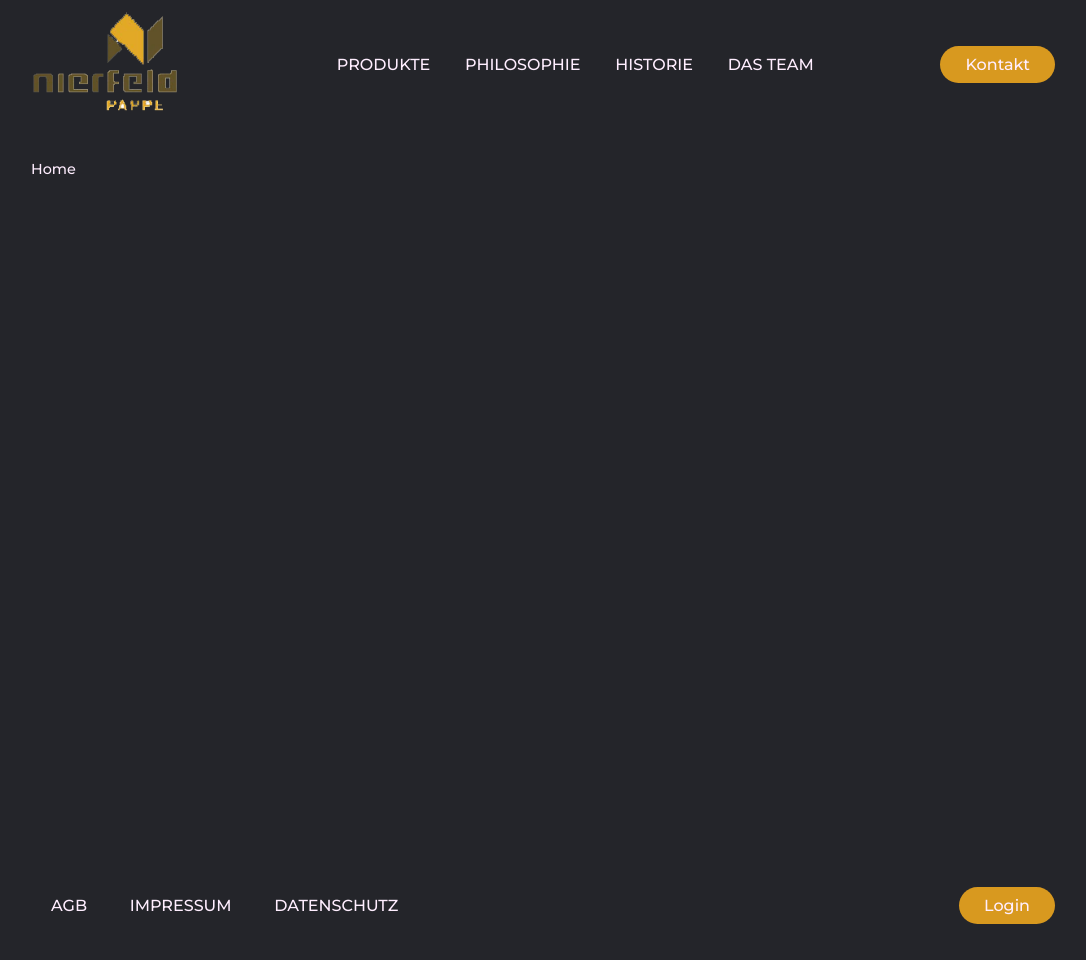
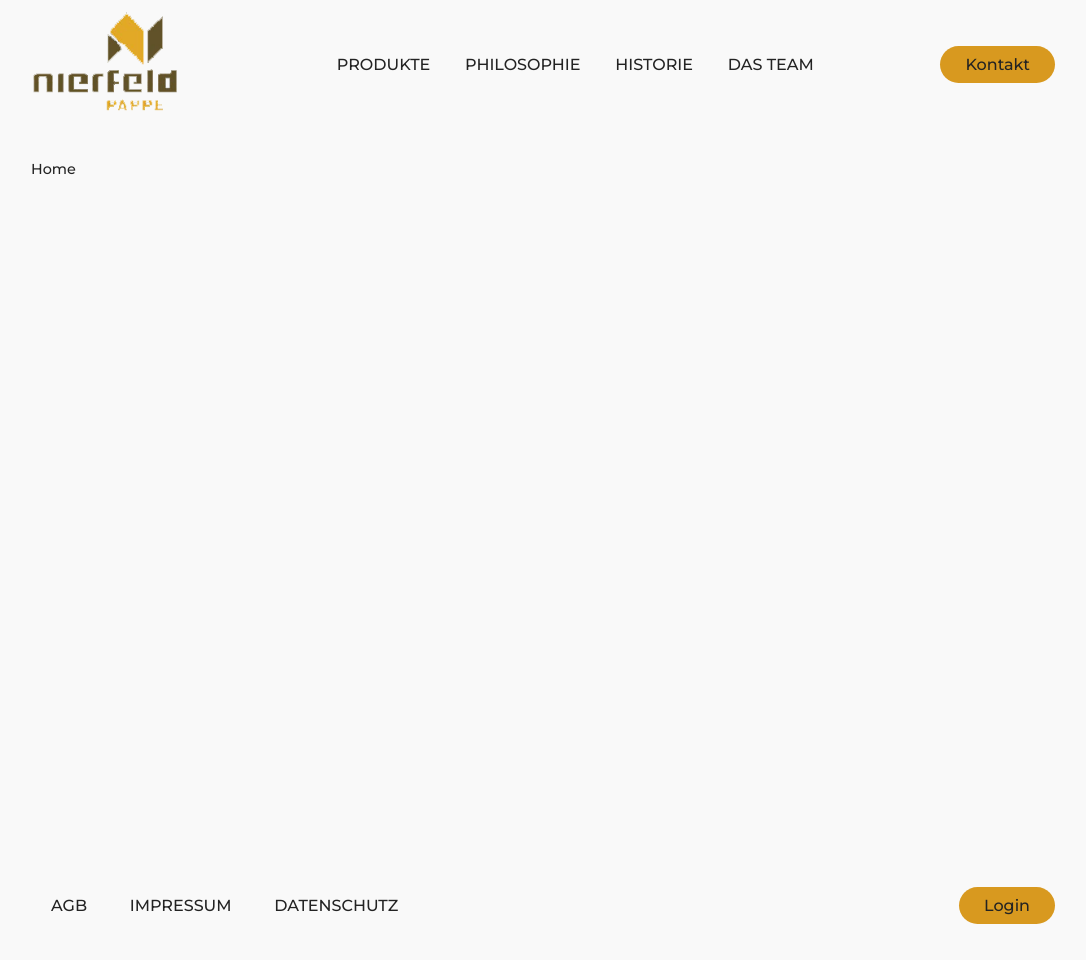
Before and after one commit to BukkitGerman/ITA-F_Pappen_Fabrik_Nierfeld, a PHP site: page / in a window 1280 px wide. Shown: the whole page, without its empty margins (97-1183 px from the left). Run offline with PHP 8.4, Linux system fonts and the light colour scheme; style sheets or scripts are compiled from the project's sources.

Commit message:
Add color-scheme detection, to change in responsibility, the website color-scheme

```diff
--- a/css/navbar.css
+++ b/css/navbar.css
@@ -3,16 +3,31 @@
   box-sizing: border-box;
   margin: 0;
   padding: 0;
-  background-color: #24252A; }
+  /* Light mode */
+  /* Dark mode */ }
+  @media (prefers-color-scheme: light) {
+    * {
+      background-color: #f9f9f9; } }
+  @media (prefers-color-scheme: dark) {
+    * {
+      background-color: #24252A; } }
 
 @media (min-width: 992px) {
   li, a, button {
     font-family: "Montserrat", sans-serif;
     font-weight: 500;
     font-size: 16px;
-    color: #ffeeff;
-    text-decoration: none; }
+    /* Light mode */
+    /* Dark mode */
+    text-decoration: none; } }
+  @media (min-width: 992px) and (prefers-color-scheme: light) {
+    li, a, button {
+      color: #232323; } }
+  @media (min-width: 992px) and (prefers-color-scheme: dark) {
+    li, a, button {
+      color: #e6e6e6; } }
 
+@media (min-width: 992px) {
   header {
     position: fixed;
     display: flex;
--- a/css/navbar.sass
+++ b/css/navbar.sass
@@ -4,14 +4,26 @@
 	box-sizing: border-box
 	margin: 0
 	padding: 0
-	background-color: #24252A
+	/* Light mode */
+	@media (prefers-color-scheme: light)
+		background-color: #f9f9f9
+	/* Dark mode */
+	@media (prefers-color-scheme: dark)
+		background-color: #24252A
+
+
 $breakpoint: 992px
 @media (min-width: $breakpoint)
 	li, a, button
 		font-family: 'Montserrat', sans-serif
 		font-weight: 500
 		font-size: 16px
-		color: #ffeeff
+		/* Light mode */
+		@media (prefers-color-scheme: light)
+			color: #232323
+		/* Dark mode */
+		@media (prefers-color-scheme: dark)
+			color: #e6e6e6
 		text-decoration: none
 
 	header
--- a/css/style.css
+++ b/css/style.css
@@ -9,7 +9,14 @@ body {
     justify-content: center;
     min-height: 100%;
     margin-bottom: -5rem;
-    color: #ffeeff; }
+    /* Light mode */
+    /* Dark mode */ }
+    @media (prefers-color-scheme: light) {
+      body .wrapper {
+        color: #232323; } }
+    @media (prefers-color-scheme: dark) {
+      body .wrapper {
+        color: #e6e6e6; } }
     body .wrapper .content {
       margin: 10rem 6rem 10rem 6rem;
       min-width: 80vw;
--- a/css/style.sass
+++ b/css/style.sass
@@ -10,7 +10,12 @@ body
 		justify-content: center
 		min-height: 100%
 		margin-bottom: -5rem
-		color: #ffeeff
+		/* Light mode */
+		@media (prefers-color-scheme: light)
+			color: #232323
+		/* Dark mode */
+		@media (prefers-color-scheme: dark)
+			color: #e6e6e6
 		.content
 			margin: 10rem 6rem 10rem 6rem
 			min-width: 80vw
```
Also changed, not shown: 2 other files.
